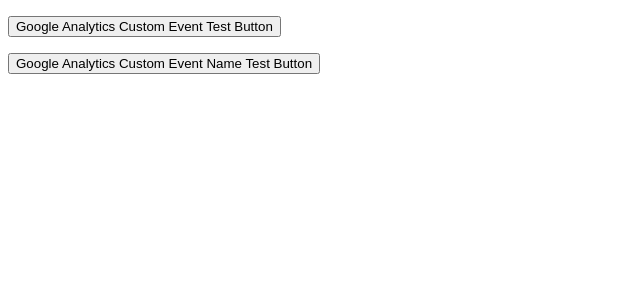
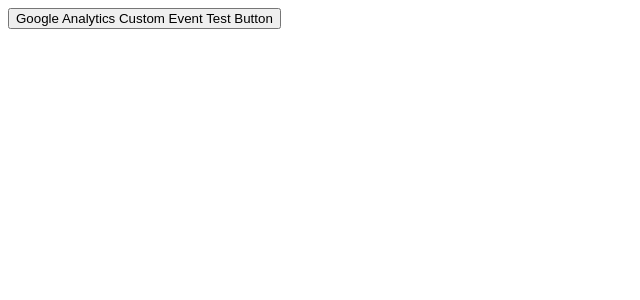
Before and after one commit to YongYuH/GA4-custom-events-test, a React app: page / in a window 1280 px wide. Shown: the top 300 px of the page, without its empty margins (0-640 px from the left). Built offline with nearby package versions, Linux system fonts and the light colour scheme; the HTML template or start-up script is replaced by a standard one.

Commit message:
Revert "feat: add a new button with different event parameters"
This reverts commit f8c63253581291a4bd44e37039c392f321d90cae.

```diff
--- a/package.json
+++ b/package.json
@@ -7,8 +7,7 @@
   "dependencies": {
     "browser-sync": "2.27.10",
     "react": "17.0.2",
-    "react-dom": "17.0.2",
-    "styled-components": "^5.3.5"
+    "react-dom": "17.0.2"
   },
   "devDependencies": {
     "@types/browser-sync": "2.26.3",
--- a/src/App.tsx
+++ b/src/App.tsx
@@ -1,20 +1,9 @@
 import React from 'react'
 
-import ButtonWrapper from './ButtonWrapper'
-import GoogleAnalyticsCustomEventNameTestButton from './GoogleAnalyticsCustomEventNameTestButton'
 import GoogleAnalyticsCustomEventTestButton from './GoogleAnalyticsCustomEventTestButton'
 
 const App = () => {
-  return (
-    <div>
-      <ButtonWrapper>
-        <GoogleAnalyticsCustomEventTestButton />
-      </ButtonWrapper>
-      <ButtonWrapper>
-        <GoogleAnalyticsCustomEventNameTestButton />
-      </ButtonWrapper>
-    </div>
-  )
+  return <GoogleAnalyticsCustomEventTestButton />
 }
 
 export default App
--- a/src/ButtonWrapper.tsx
+++ /dev/null
@@ -1,7 +0,0 @@
-import styled from 'styled-components'
-
-const ButtonWrapper = styled.div`
-  padding: 8px 0;
-`
-
-export default ButtonWrapper
--- a/src/GoogleAnalyticsCustomEventNameTestButton.tsx
+++ /dev/null
@@ -1,16 +0,0 @@
-import React from 'react'
-
-import { pushGA4EventName } from './utils'
-
-const GoogleAnalyticsCustomEventNameTestButton = () => {
-  const handleClick = () => {
-    pushGA4EventName({
-      event_name: 'login_popup_click',
-      method: 'email',
-    })
-  }
-
-  return <button onClick={handleClick}>Google Analytics Custom Event Name Test Button</button>
-}
-
-export default GoogleAnalyticsCustomEventNameTestButton
--- a/src/utils.ts
+++ b/src/utils.ts
@@ -47,53 +47,3 @@
 
   dataLayer.push(parameters)
 }
-
-interface PushGA4EventNameArgs {
-  campaignName?: string
-  event_name: string
-  followName?: string
-  followType?: string
-  method?: string
-  newsletterName?: string
-  paywallType?: string
-  triggerPoint?: string
-}
-
-export function pushGA4EventName(args: PushGA4EventNameArgs): void {
-  const dataLayer = (window as any).dataLayer
-  if (!dataLayer) {
-    return
-  }
-
-  const {
-    campaignName,
-    event_name,
-    followName,
-    followType,
-    method,
-    newsletterName,
-    paywallType,
-    triggerPoint,
-  } = args
-
-  const requiredParameters = {
-    event_name,
-  }
-
-  const optionalParameters = {
-    ...(campaignName ? { campaign_name: campaignName } : {}),
-    ...(followName ? { follow_name: followName } : {}),
-    ...(followType ? { follow_type: followType } : {}),
-    ...(method ? { method: method } : {}),
-    ...(newsletterName ? { newsletter_name: newsletterName } : {}),
-    ...(paywallType ? { paywall_type: paywallType } : {}),
-    ...(triggerPoint ? { trigger_point: triggerPoint } : {}),
-  }
-
-  const parameters = {
-    ...requiredParameters,
-    ...optionalParameters,
-  }
-
-  dataLayer.push(parameters)
-}
```
Also changed, not shown: 1 other file (tests, documents, lock files or other folders).
